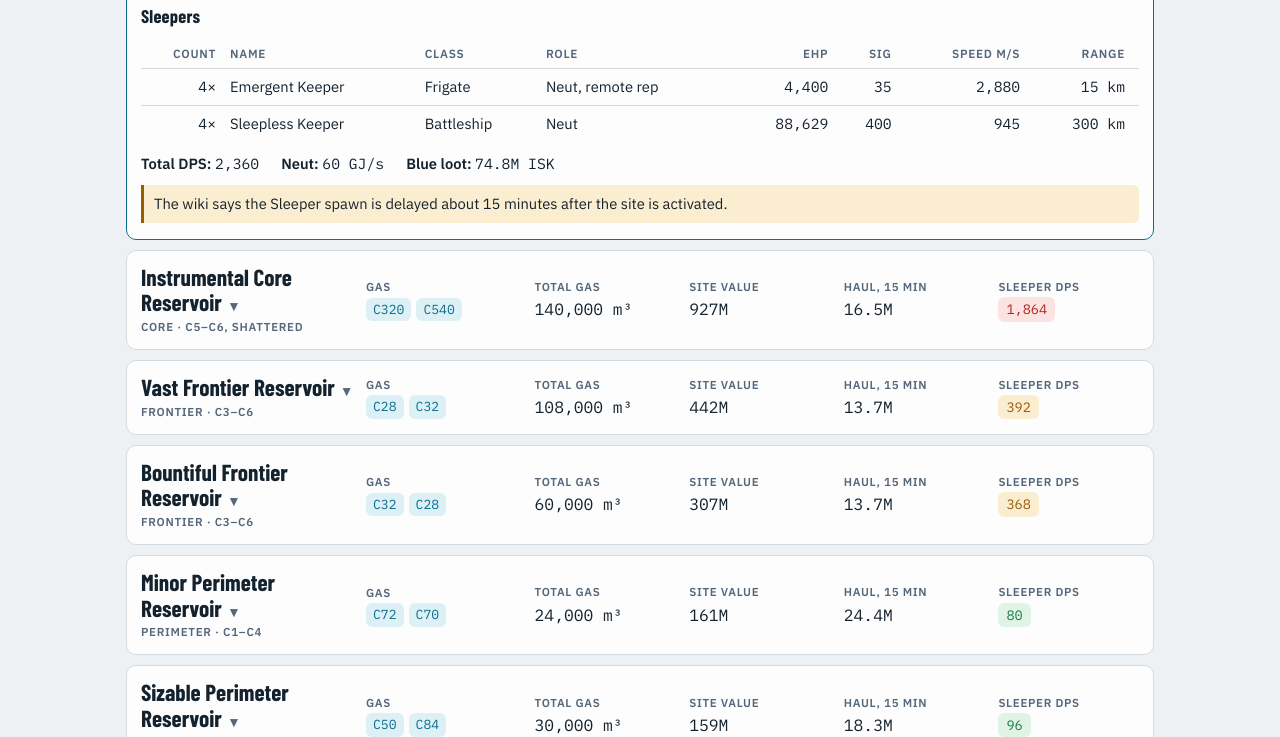
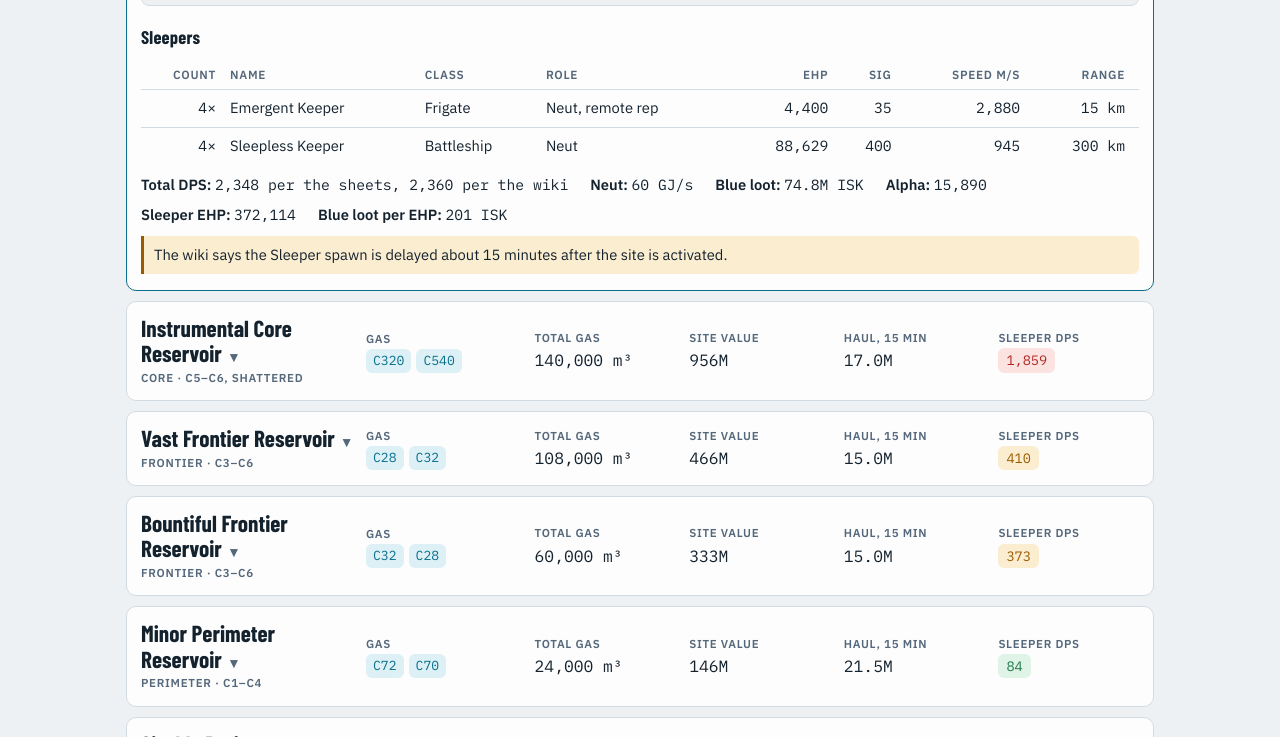
Before and after one commit to rosidahrahim/Eve-Online, a plain HTML site: page gas/index.html in a window 1280 px wide. Shown: the part 949-1686 px from the top of the page. Drawn offline with nearby package versions, Linux system fonts and the light colour scheme.

Commit message:
Gas chart: Karr's Rykki's Guide 1.5 data, sheet DPS, alpha/EHP facts, five ships
Co-Authored-By: Claude Sonnet 5.5 <noreply@anthropic.com>
Claude-Session: https://claude.ai/code/session_01XSTytisJxuKfanhFwYi4RK

```diff
--- a/gas/index.html
+++ b/gas/index.html
@@ -3,7 +3,7 @@
 <head>
 <meta charset="utf-8">
 <meta name="viewport" content="width=device-width, initial-scale=1">
-<title>Gas Huffer's Chart</title>
+<title>Gas Huffer&#39;s Chart</title>
 <link rel="preconnect" href="https://fonts.googleapis.com">
 <link rel="preconnect" href="https://fonts.gstatic.com" crossorigin>
 <link href="https://fonts.googleapis.com/css2?family=Barlow+Condensed:wght@600;700&family=IBM+Plex+Sans:wght@400;500;600&family=IBM+Plex+Mono:wght@400;500&display=swap" rel="stylesheet">
@@ -147,7 +147,7 @@ footer a { color: var(--accent); }
   <header>
     <h1>Gas Huffer's Chart</h1>
     <p class="lede">Nine fullerite reservoirs in J-Space: what gas is in each, what it sells for, what it reacts into, and which Sleepers turn up.</p>
-    <p class="meta">Site data from the EVE University Wiki. Prices from a Fuzzwork snapshot of The Forge with no date on it, so recheck before you sail. Checked 21 Nov 2026.</p>
+    <p class="meta">Site data from the EVE University Wiki and the Karr's Modified Rykki's Guide 1.5 sheet, which its maintainer last refreshed on 26 Nov 2026, cross-checked against PhobiaCide's V1.2.3 sheet. Prices are Karr's sheet averages. Checked 26 Nov 2026.</p>
   </header>
 
   <section class="controls" aria-label="Filters">
@@ -193,14 +193,17 @@ footer a { color: var(--accent); }
   <footer>
     <h2>How to read this</h2>
     <ul>
-      <li><strong>Site value</strong> is total gas volume times the snapshot ISK per m³. It is the whole cloud, not what you can carry out.</li>
+      <li><strong>Site value</strong> is total gas volume times the Karr's sheet price per m³. It is the whole cloud, not what you can carry out.</li>
       <li><strong>Haul for your stay</strong> takes the priciest gas first at your ship's rate and stops at your hold size or the gas in the site. Venture and Prospect run about 9,600 m³ per hour with T2 scoops, which matches the wiki's clear times. The Pioneer, Pioneer Consortium Issue and Outrider rates are my estimates: the wiki lists no gas yield bonus for them, and no gas figures at all for the Outrider. Confirm in the in-game ship info.</li>
       <li>Sleepers arrive about 15 to 20 minutes after you land. Past 15 minutes on the slider, plan to be gone.</li>
       <li>Each reaction takes 100 units of each fullerite, 5 fuel blocks and one mineral, and returns about 40% of the input volume as hybrid polymer. Polymers then go into hybrid tech components for Tech 3 hulls and subsystems. The wiki does not say which polymer feeds which component.</li>
       <li>The wiki's text lists C540 as the second input for C3-FTM Acid, but its icon is labelled C320-540. Check in game before you buy.</li>
+      <li><strong>Prices</strong> are the average prices on the Karr's sheet, divided by each gas's unit volume. PhobiaCide's sheet prices run a few percent either way. Both move daily, so recheck before you sail.</li>
+      <li><strong>Alpha, Sleeper EHP and blue loot per EHP</strong> come from the Karr's sheet. Alpha is the biggest single volley. Blue loot per EHP is the blue loot divided by the Sleepers' total EHP.</li>
+      <li>The wiki and the Karr's sheet agree on gas amounts at all nine sites. PhobiaCide's sheet agrees at eight and doubles Barren Perimeter. Its change log lists a 100% fullerite increase in November 2020 and no data change since 2023, while Karr's log shows updates through October 2026. Nothing here is confirmed against today's game.</li>
       <li>Sleeper stats are as listed on each site page, usually Wave 1 only. The wiki's wormhole sites page is flagged as needing a refresh for the 2021 mining field changes.</li>
     </ul>
-    <p>Sources: <a href="https://wiki.eveuniversity.org/Gas_cloud_harvesting">Gas cloud harvesting</a>, <a href="https://wiki.eveuniversity.org/Wormhole_sites">Wormhole sites</a>, <a href="https://wiki.eveuniversity.org/Reactions">Reactions</a>, <a href="https://wiki.eveuniversity.org/Tech_3_Production">Tech 3 Production</a>, <a href="https://www.fuzzwork.co.uk/ore/gas.html?region=10000002">Fuzzwork gas prices</a>, <a href="https://docs.google.com/spreadsheets/d/e/2PACX-1vSaCHnBRDw8Ki6nuamMzQv3InN978Zh7F6RcwlYdJHnlQkDrrdz5zrG3Of_8eoyxeqJimMHt9-7GjLn/pubhtml">Karr's Modified Rykki's Guide 1.5 sheet</a>, <a href="https://docs.google.com/spreadsheets/d/e/2PACX-1vSskkG0Lr8YTU1Qz1XrXGlIpqnHZsJePh9ipr1e2qUsmfVu8tzn0NNzAOeM7_omWbHxzWtQ5gO7V1SH/pubhtml">PhobiaCide's Rykki's Guide V1.2.3 sheet</a>, and each reservoir's own wiki page.</p>
+    <p>Sources: <a href="https://wiki.eveuniversity.org/Gas_cloud_harvesting">Gas cloud harvesting</a>, <a href="https://wiki.eveuniversity.org/Wormhole_sites">Wormhole sites</a>, <a href="https://wiki.eveuniversity.org/Reactions">Reactions</a>, <a href="https://wiki.eveuniversity.org/Tech_3_Production">Tech 3 Production</a>, <a href="https://docs.google.com/spreadsheets/d/e/2PACX-1vSskkG0Lr8YTU1Qz1XrXGlIpqnHZsJePh9ipr1e2qUsmfVu8tzn0NNzAOeM7_omWbHxzWtQ5gO7V1SH/pubhtml">PhobiaCide's Rykki's Guide V1.2.3 sheet</a>, <a href="https://docs.google.com/spreadsheets/d/e/2PACX-1vSaCHnBRDw8Ki6nuamMzQv3InN978Zh7F6RcwlYdJHnlQkDrrdz5zrG3Of_8eoyxeqJimMHt9-7GjLn/pubhtml">Karr's Modified Rykki's Guide 1.5 sheet</a>, and each reservoir's own wiki page.</p>
   </footer>
 </div>
 
@@ -222,15 +225,15 @@ footer a { color: var(--accent); }
   ];
 
   var GAS = {
-    C28:  { vol: 2,  ppm: 5698.87 },
-    C32:  { vol: 5,  ppm: 3959.55 },
-    C50:  { vol: 1,  ppm: 7627.77 },
-    C60:  { vol: 1,  ppm: 6673.91 },
-    C70:  { vol: 1,  ppm: 10150.16 },
-    C72:  { vol: 2,  ppm: 3247.47 },
-    C84:  { vol: 2,  ppm: 4705.42 },
-    C320: { vol: 5,  ppm: 6856.00 },
-    C540: { vol: 10, ppm: 5201.61 }
+    C28:  { vol: 2,  ppm: 6238 },
+    C32:  { vol: 5,  ppm: 4160 },
+    C50:  { vol: 1,  ppm: 6202 },
+    C60:  { vol: 1,  ppm: 5173 },
+    C70:  { vol: 1,  ppm: 8955 },
+    C72:  { vol: 2,  ppm: 3180 },
+    C84:  { vol: 2,  ppm: 4394 },
+    C320: { vol: 5,  ppm: 7082 },
+    C540: { vol: 10, ppm: 5329 }
   };
   var GAS_ORDER = ["C28", "C32", "C50", "C60", "C70", "C72", "C84", "C320", "C540"];
 
@@ -261,52 +264,65 @@ footer a { color: var(--accent); }
       gas: [{ g: "C60", m3: 6000, h: 0.64 }, { g: "C50", m3: 12000, h: 1.26 }],
       sleepers: [S(3, "Emergent Patroller", "Frigate", "None listed", 3000, 35, 1750, "15 km"),
                  S(2, "Emergent Watchman", "Frigate", "Neut", 2000, 35, 1925, "15 km")],
-      neut: 6, dps: 82, loot: 2.0, notes: ["Wave 1 only is listed on the wiki."] },
+      neut: 6, dps: 74, dpsWiki: 82, loot: 2.0,
+      notes: ["The wiki and the Karr's sheet both show 18,000 m³ here. PhobiaCide's older sheet shows double that (36,000 m³). Two sources against one, so 18,000 m³ is used. Confirm in game."] },
     { id: "token", name: "Token Perimeter Reservoir", tier: "perimeter",
       gas: [{ g: "C70", m3: 6000, h: 0.64 }, { g: "C60", m3: 12000, h: 1.26 }],
       sleepers: [S(2, "Emergent Escort", "Frigate", "Web", 1300, 35, 2100, "15 km"),
                  S(1, "Awakened Watchman", "Cruiser", "Neut", 8750, 150, 1400, "53 km")],
-      neut: 6, dps: 78, loot: 1.8, notes: ["The wiki calls this low-end gas and says to skip it unless you plan to react it."] },
+      neut: 6, dps: 76, dpsWiki: 78, loot: 1.8, notes: ["The wiki calls this low-end gas and says to skip it unless you plan to react it."] },
     { id: "minor", name: "Minor Perimeter Reservoir", tier: "perimeter",
       gas: [{ g: "C72", m3: 12000, h: 1.26 }, { g: "C70", m3: 12000, h: 1.26 }],
       sleepers: [S(2, "Awakened Patroller", "Cruiser", "None listed", 19167, 150, 1190, "30 km")],
-      neut: null, dps: 80, loot: 2.0, notes: ["No neutralizers are listed. EHP is shown as the wiki gives it."] },
+      neut: null, dps: 84, dpsWiki: 80, loot: 2.0, notes: ["No neutralizers are listed. EHP is shown as the wiki gives it."] },
     { id: "ordinary", name: "Ordinary Perimeter Reservoir", tier: "perimeter",
       gas: [{ g: "C84", m3: 12000, h: 1.26 }, { g: "C72", m3: 24000, h: 2.5 }],
       sleepers: [S(3, "Emergent Patroller", "Frigate", "None listed", 3000, 35, 1750, "15 km"),
                  S(3, "Emergent Watchman", "Frigate", "Neut", 2000, 35, 1925, "15 km")],
-      neut: 9, dps: 96, loot: 2.4,
-      notes: ["Listed as two waves of Sleeper frigates, 3 of each type.",
+      neut: 9, dps: 86, dpsWiki: 96, loot: 2.4,
+      notes: ["Listed as two waves of Sleeper frigates, 3 of each type. PhobiaCide's older sheet shows blue loot of 1.2M, DPS 49 and no neuts here. Karr's update log records the Sentry Tower replacement in April 2026 and the missing blue loot being added in August 2026, so its 2.4M and 86 DPS stand.",
               "This site used to have 5 Sentry Towers with no spawn delay. The wiki says Sleepers replaced them in patch 2026-03-18.1, so older advice to avoid it may be out of date."] },
     { id: "sizable", name: "Sizable Perimeter Reservoir", tier: "perimeter",
       gas: [{ g: "C50", m3: 6000, h: 0.64 }, { g: "C84", m3: 24000, h: 2.5 }],
       sleepers: [S(3, "Emergent Patroller", "Frigate", "None listed", 3000, 35, 1750, "15 km"),
                  S(3, "Emergent Watchman", "Frigate", "Neut", 2000, 35, 1925, "15 km")],
-      neut: 9, dps: 96, loot: 2.4, notes: ["Wave 1 only is listed. The wiki page title spells it Sizeable."] },
+      neut: 9, dps: 86, dpsWiki: 96, loot: 2.4, notes: ["Wave 1 only is listed. The wiki page title spells it Sizeable."] },
     { id: "bountiful", name: "Bountiful Frontier Reservoir", tier: "frontier",
       gas: [{ g: "C32", m3: 20000, h: 2.08 }, { g: "C28", m3: 40000, h: 4.16 }],
-      sleepers: [S(3, "Emergent Defender", "Frigate", "Web", 4200, 35, 2160, "15 km"),
-                 S(2, "Awakened Defender", "Cruiser", "None listed", 26833, 150, 1480, "45 km")],
-      neut: null, dps: 368, loot: 20.0,
-      notes: ["Waves 1 and 2 are identical. Alpha strike 3,212.", "Lots of webs here, so you cannot rely on speed to tank."] },
+      sleepers: [S(6, "Emergent Defender", "Frigate", "Web", 4200, 35, 2160, "15 km"),
+                 S(4, "Awakened Defender", "Cruiser", "None listed", 26833, 150, 1480, "45 km")],
+      neut: null, dps: 373, dpsWiki: 368, loot: 20.0,
+      notes: ["Waves 1 and 2 are identical, 3 Emergent and 2 Awakened Defenders each. The counts above are both waves together, as the sheet shows them, and the total DPS covers both.", "Lots of webs here, so you cannot rely on speed to tank."] },
     { id: "vast", name: "Vast Frontier Reservoir", tier: "frontier",
       gas: [{ g: "C28", m3: 8000, h: 0.84 }, { g: "C32", m3: 100000, h: 10.42 }],
       sleepers: [S(4, "Awakened Defender", "Cruiser", "None listed", 26833, 150, 1480, "45 km"),
                  S(4, "Awakened Upholder", "Cruiser", "Web, neut", 12250, 150, 1728, "79 km")],
-      neut: 24, dps: 392, loot: 23.2,
+      neut: 24, dps: 410, dpsWiki: 392, loot: 23.2,
       notes: ["A second wave may appear about 10 minutes after the first. The wiki does not list what it holds."] },
     { id: "instrumental", name: "Instrumental Core Reservoir", tier: "core",
       gas: [{ g: "C320", m3: 120000, h: 12.5 }, { g: "C540", m3: 20000, h: 2.08 }],
-      sleepers: [S(4, "Sleepless Sentinel", "Battleship", "Web, warp disruptor, neut", 147714, 400, 1125, "75 km")],
-      neut: 72, dps: 1864, loot: 63.6,
-      notes: ["The Sentinels web and point you. Be warped out before they land.", "EHP is shown as the wiki gives it, without saying per ship or total."] },
+      sleepers: [S(4, "Sleepless Sentinel", "Battleship", "Scram, web, neut", 147714, 400, 1125, "75 km")],
+      neut: 72, dps: 1859, dpsWiki: 1864, loot: 63.6,
+      notes: ["The Sentinels point and web you. The sheet lists a 24 km scram and a 30 km web; the wiki calls the point a disruptor. Be warped out before they land.", "EHP is shown as the wiki gives it, without saying per ship or total."] },
     { id: "vital", name: "Vital Core Reservoir", tier: "core",
       gas: [{ g: "C320", m3: 10000, h: 1.06 }, { g: "C540", m3: 240000, h: 25 }],
       sleepers: [S(4, "Emergent Keeper", "Frigate", "Neut, remote rep", 4400, 35, 2880, "15 km"),
                  S(4, "Sleepless Keeper", "Battleship", "Neut", 88629, 400, 945, "300 km")],
-      neut: 60, dps: 2360, loot: 74.8,
+      neut: 60, dps: 2348, dpsWiki: 2360, loot: 74.8,
       notes: ["The wiki says the Sleeper spawn is delayed about 15 minutes after the site is activated."] }
   ];
+
+  /* Alpha (biggest volley), total Sleeper EHP and blue loot per EHP, from the Karr's sheet */
+  var KARR = {
+    barren: { a: 535, e: 13000, r: 154 }, token: { a: 591, e: 11350, r: 159 }, minor: { a: 864, e: 38333, r: 52 },
+    ordinary: { a: 630, e: 15000, r: 160 }, sizable: { a: 630, e: 15000, r: 160 }, bountiful: { a: 3385, e: 132533, r: 151 },
+    vast: { a: 3909, e: 156333, r: 148 }, instrumental: { a: 22982, e: 590857, r: 108 }, vital: { a: 15890, e: 372114, r: 201 }
+  };
+  function karrFacts(s) {
+    var k = KARR[s.id];
+    if (!k) return "";
+    return '<p><strong>Alpha:</strong> <span class="mono">' + fmt(k.a) + '</span></p><p><strong>Sleeper EHP:</strong> <span class="mono">' + fmt(k.e) + '</span></p><p><strong>Blue loot per EHP:</strong> <span class="mono">' + k.r + ' ISK</span></p>';
+  }
 
   /* ---------- helpers ---------- */
   function $(id) { return document.getElementById(id); }
@@ -388,9 +404,9 @@ footer a { color: var(--accent); }
         "<h3>What the gas makes</h3>" + reactionsFor(s) +
         "<h3>Sleepers</h3>" +
         '<div class="tbl"><table><thead><tr><th class="n">Count</th><th>Name</th><th>Class</th><th>Role</th><th class="n">EHP</th><th class="n">Sig</th><th class="n">Speed m/s</th><th class="n">Range</th></tr></thead><tbody>' + slRows + "</tbody></table></div>" +
-        '<div class="facts"><p><strong>Total DPS:</strong> <span class="mono">' + fmt(s.dps) + "</span></p>" +
+        '<div class="facts"><p><strong>Total DPS:</strong> <span class="mono">' + fmt(s.dps) + (s.dpsWiki ? " per the sheets, " + fmt(s.dpsWiki) + " per the wiki" : "") + "</span></p>" +
           "<p><strong>Neut:</strong> <span class=\"mono\">" + (s.neut ? s.neut + " GJ/s" : "not listed") + "</span></p>" +
-          "<p><strong>Blue loot:</strong> <span class=\"mono\">" + s.loot.toFixed(1) + "M ISK</span></p></div>" +
+          "<p><strong>Blue loot:</strong> <span class=\"mono\">" + s.loot.toFixed(1) + "M ISK</span></p>" + karrFacts(s) + "</div>" +
         s.notes.map(function (n) { return '<p class="note">' + esc(n) + "</p>"; }).join("") +
       "</div></details></li>";
   }
```
